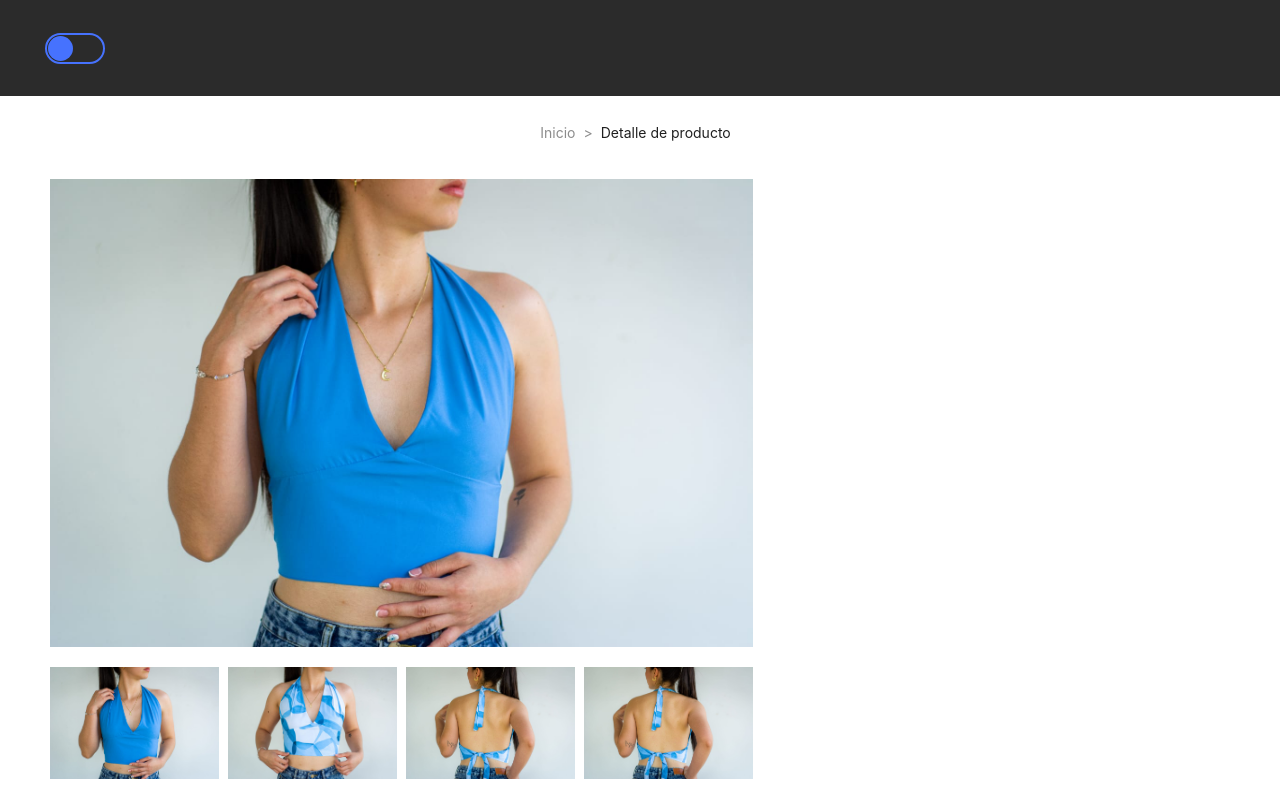
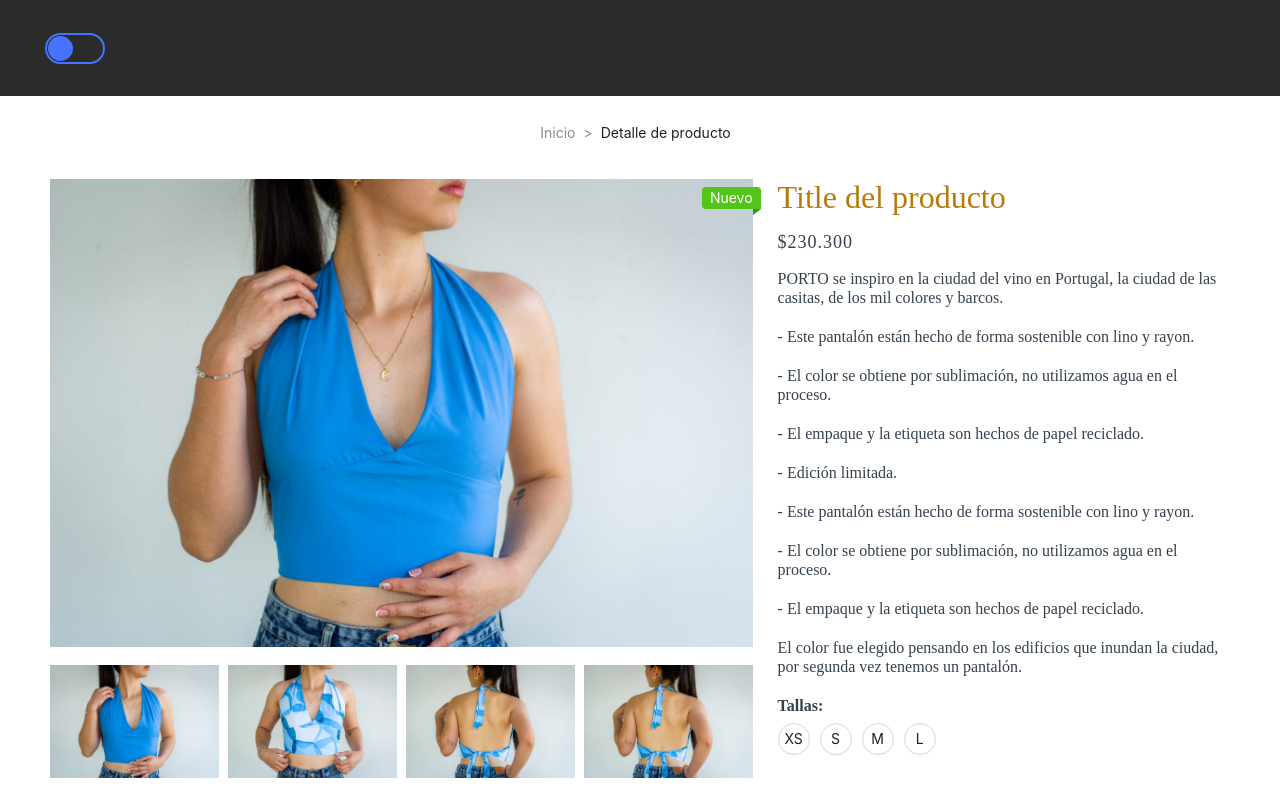
Before and after one commit to EnzoCodeDev/majo-s-store-react, a React (Create React App) app: page /detail in a window 1280 px wide. Shown: the top 800 px of the page. Built offline with nearby package versions, Linux system fonts and the light colour scheme.

Commit message:
mejoras en el swiper principal

```diff
--- a/src/components/swiper/SwiperNewClothes.jsx
+++ b/src/components/swiper/SwiperNewClothes.jsx
@@ -9,6 +9,7 @@ import "swiper/css/effect-fade";
 import "swiper/css/pagination";
 
 import { Navigation, EffectFade, Pagination, Autoplay } from "swiper";
+import { Button } from 'antd';
 
 export const SwiperNewClothes = () => {
     let productActual = 'azzul';
@@ -55,9 +56,9 @@ export const SwiperNewClothes = () => {
                                 <div className="container-header">
                                     <img className="container-img-header" src={item['img']} alt="Cover_page" />
                                     <div className="container-text">
-                                        <p className='container-text__1' >¡Hola! soy</p>
-                                        <p className='container-text__2' >Sergio cano </p>
-                                        <p className='container-text__3' >Programador de software</p>
+                                        <p className='container-text__1' >NUEVO PRODUCTO</p>
+                                        <p className='container-text__2' >Azzul </p>
+                                        <Button className='buttom'  type="primary">Disponible ya!</Button>
                                     </div>
                                 </div>
                             </div>
--- a/src/components/swiper/swiperNewClothes.scss
+++ b/src/components/swiper/swiperNewClothes.scss
@@ -61,7 +61,7 @@
     color: #faebd7;
     display: flex;
     flex-direction: column;
-    height: 80%;
+    height: 90%;
     justify-content: center;
     position: relative;
     text-align: start;
@@ -75,14 +75,28 @@
     }
 
     &__1 {
-        font-size: 30px;
+        color: #fdfcfc;
+        letter-spacing: 8px;
+        font-size: 15px;
+        font-weight: 700;
+        font-family: Nunito Sans;
     }
 
     &__2 {
+        color: #fdfcfc;
+        font-family: Cinzel;
         font-size: 60px;
     }
 
-    &__3 {
-        font-size: 30px;
+    .buttom {
+        font-size: 15px;
+        text-align: center;
+        background-color: #b8934e;
+        max-width: 200px;
+        z-index: 10;
+
+        &:hover {
+            background-color: #b67d12;
+        }
     }
 }
--- a/src/pages/details/Details.jsx
+++ b/src/pages/details/Details.jsx
@@ -1,4 +1,4 @@
-import { Breadcrumb, Image } from 'antd';
+import { Breadcrumb, Image, Badge, Button } from 'antd';
 import React, { useState } from 'react';
 import './details.scss';
 export const Details = () => {
@@ -44,7 +44,9 @@ export const Details = () => {
                 <div className='container-details-products'>
                     <div className='container-img'>
                         <div className='img-selected'>
-                            <Image src={product[imgSelect]['img']} alt={'Cover_page'} />
+                            <Badge.Ribbon text="Nuevo" color="green">
+                                <Image src={product[imgSelect]['img']} alt={'Cover_page'} />
+                            </Badge.Ribbon>
                         </div>
                         <div className='container-img-not-selected'>
                             {product.map((item, index) => (
@@ -55,8 +57,28 @@ export const Details = () => {
                         </div>
                     </div>
                     <div className='container-description'>
-
-
+                        <h1>Title del producto</h1>
+                        <p className='price-text'>$230.300</p>
+                        <div className='description-product'>
+                            <p>PORTO se inspiro en la ciudad del vino en Portugal, la ciudad de las casitas, de los mil colores y barcos.</p>
+                            <p>- Este pantalón están hecho de forma sostenible con lino y rayon.</p>
+                            <p>- El color se obtiene por sublimación, no utilizamos agua en el proceso.</p>
+                            <p>- El empaque y la etiqueta son hechos de papel reciclado.</p>
+                            <p>- Edición limitada.</p>
+                            <p>- Este pantalón están hecho de forma sostenible con lino y rayon.</p>
+                            <p>- El color se obtiene por sublimación, no utilizamos agua en el proceso.</p>
+                            <p>- El empaque y la etiqueta son hechos de papel reciclado.</p>
+                            <p> El color fue elegido pensando en los edificios que inundan la ciudad, por segunda vez tenemos un pantalón.</p>
+                        </div>
+                        <div className='container-tallas'>
+                            <p>Tallas:</p>
+                            <div className='container-botoom'>
+                                <Button onClick={(e) => window.location.replace('https://wa.me/message/VRYESG22ZYGPB1')} className='buttom' shape="circle" >XS</Button>
+                                <Button className='buttom' shape="circle" >S</Button>
+                                <Button className='buttom' shape="circle" >M</Button>
+                                <Button className='buttom' shape="circle" >L</Button>
+                            </div>
+                        </div>
                     </div>
                 </div>
             </div>
--- a/src/pages/details/details.scss
+++ b/src/pages/details/details.scss
@@ -54,6 +54,45 @@
     }
 
     .container-description {
+        padding: 0 0px 0 25px;
         width: 40%;
+
+        h1 {
+            color: #b57b0d;
+            font-family: Cinzel;
+        }
+
+        .price-text {
+            font-family: Cinzel;
+            font-size: 18px;
+            letter-spacing: 1px;
+            color: #35414e;
+            font-weight: 400;
+        }
+
+        .description-product {
+            p {
+                font-family: Nunito Sans;
+                margin-bottom: 1.3em;
+                color: #35414e;
+                font-weight: 400;
+            }
+        }
     }
 }
+
+.container-tallas {
+    p {
+        font-family: Nunito Sans;
+        margin-bottom: 1.3em;
+        color: #35414e;
+        font-weight: 600;
+        margin-bottom: 0.5em;
+    }
+
+    .container-botoom {
+        .buttom {
+            margin-right: 10px;
+        }
+    }
+}
--- a/src/routers/AppRouter.jsx
+++ b/src/routers/AppRouter.jsx
@@ -19,6 +19,7 @@ export const AppRouter = () => {
           <Routes>
             <Route path="home" exact element={<Home />} />
             <Route path="detail" exact element={<Details />} />
+            **<Route path="*" element={<Home />}></Route>**
           </Routes>
         </div>
       </div>
```
